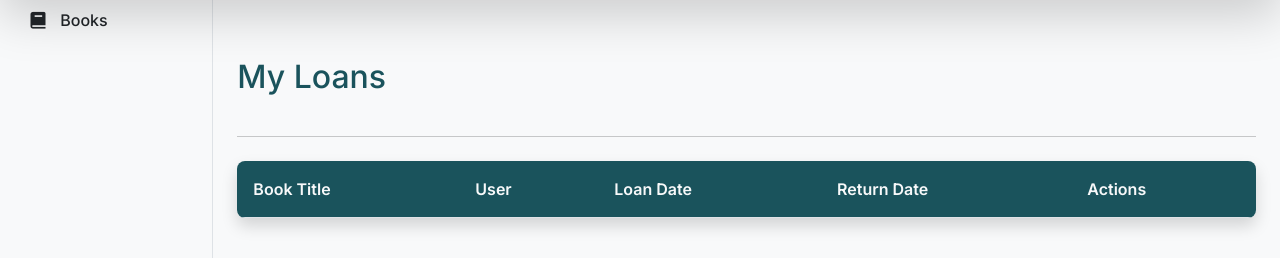
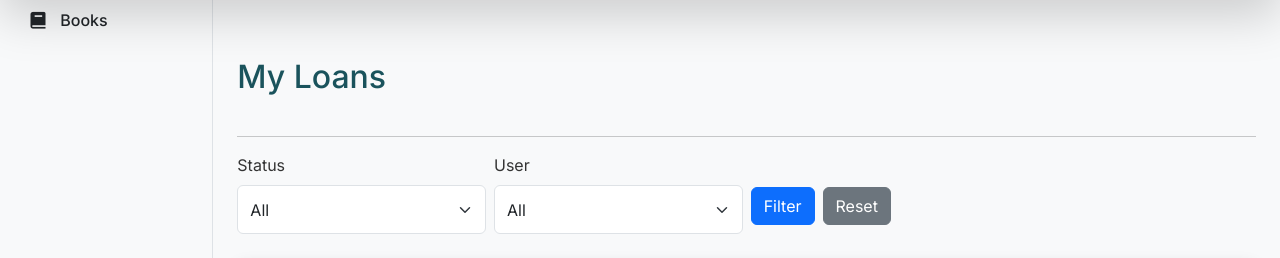
Before and after one commit to MarcinSachs/Libriya, a Flask app: page /loans/1 in a window 1280 px wide. Shown: the part 70-328 px from the top of the page. Run offline with Flask 3, Linux system fonts and the light colour scheme; the visitor is signed in with stand-in values (Sample User, id 1); data comes from the database, SQL or seed files in the repository; data that the repository does not hold is empty; some libraries are stand-ins or nearby versions.

Commit message:
Add filters to loans

```diff
--- a/app/routes.py
+++ b/app/routes.py
@@ -55,8 +55,7 @@ def favicon():
 def home():
     status_filter = request.args.get('status')
     genre_filter = request.args.get('genre')
-    author_filter = request.args.get('author')
-    title_filter = request.args.get('title')  # Pobierz tytuł z formularza
+    title_filter = request.args.get('title')
 
     query = Book.query
 
@@ -403,8 +402,34 @@ def remove_favorite(book_id):
 @login_required
 @admin_required
 def loans():
-    all_loans = Loan.query.all()
-    return render_template("loans.html", loans=all_loans, active_page="loans", parent_page="admin", title="Loans")
+    loan_query = Loan.query
+    # Apply user filter
+    user_filter_id = request.args.get('user')
+    if user_filter_id:
+        try:
+            user_filter_id = int(user_filter_id)
+            loan_query = loan_query.filter(Loan.user_id == user_filter_id)
+        except ValueError:
+            # Handle case where user_filter_id is not a valid integer
+            # You might want to flash an error message here, or just ignore the filter
+            flash(_("Invalid user ID provided for filtering."), "danger")
+     # Apply status filter
+    status_filter = request.args.get('status')
+    if status_filter:
+        if status_filter == 'available': # Show loans that have been returned
+            loan_query = loan_query.filter(Loan.return_date.isnot(None))
+        elif status_filter == 'on_loan': # Show loans that are currently active (not returned)
+            loan_query = loan_query.filter(Loan.return_date.is_(None))
+    # Order the results for consistent display (e.g., by loan date descending)
+    loan_query = loan_query.order_by(Loan.loan_date.desc())
+
+    # Execute the final query to get filtered loans
+    filtered_loans = loan_query.all()
+
+    # Get all users for the user filter dropdown (always need all for the selection)
+    all_users = User.query.order_by(User.username).all()
+
+    return render_template("loans.html", loans=filtered_loans, users=all_users, active_page="loans", parent_page="admin", title="Loans")
 
 
 @bp.route("/borrow/<int:book_id>/<int:user_id>", methods=["GET", "POST"])
--- a/app/templates/book_detail.html
+++ b/app/templates/book_detail.html
@@ -31,7 +31,7 @@
                     class="btn btn-success">
                     <i class="bx bx-log-in-circle align-middle"></i> {{ _('Borrow Book') }}
                 </a>
-                {% else %}
+                {% elif current_user and current_user.is_admin %}
                 <a href="{{ url_for('main.return_book', book_id=book.id) }}" class="btn btn-warning">
                     <i class="bx bx-log-out-circle align-middle"></i> {{ _('Return Book') }}
                 </a>
--- a/app/templates/index.html
+++ b/app/templates/index.html
@@ -99,7 +99,7 @@
                     <a href="{{ url_for('main.borrow_book', book_id=book.id, user_id=current_user.id) }}"
                         class="btn btn-outline-success btn-sm" data-bs-toggle="tooltip" data-bs-placement="top"
                         title="{{ _('Borrow Book') }}"><i class="bx bx-log-in-circle"></i></a>
-                    {% else %}
+                    {% elif current_user and current_user.is_admin %}
                     <a href="{{ url_for('main.return_book', book_id=book.id) }}" class="btn btn-outline-warning btn-sm"
                         data-bs-toggle="tooltip" data-bs-placement="top" title="{{ _('Return Book') }}"><i
                             class="bx bx-log-out-circle"></i></a>
--- a/app/templates/loans.html
+++ b/app/templates/loans.html
@@ -18,6 +18,38 @@
     {% endfor %}
     {% endif %}
     {% endwith %}
+
+
+    <!-- Filtering form -->
+    <form method="GET" action="{{ url_for('main.loans') }}" class="mb-3">
+        <div class="row g-2">
+            <div class="col-md-3">
+                <label for="status" class="form-label">{{ _('Status') }}</label>
+                <select class="form-select" id="status" name="status">
+                    <option value="">{{ _('All') }}</option>
+                    <option value="available" {% if request.args.get('status')=='available' %}selected{% endif %}>{{
+                        _('Returned') }}</option> {# Changed "Available" to "Returned" for clarity regarding loans #}
+                    <option value="on_loan" {% if request.args.get('status')=='on_loan' %}selected{% endif %}>{{ _('On
+                        Loan') }}</option>
+                </select>
+            </div>
+            <div class="col-md-3">
+                <label for="user" class="form-label">{{ _('User') }}</label>
+                <select class="form-select" id="user" name="user">
+                    <option value="">{{ _('All') }}</option>
+                    {% for user in users %}
+                    <option value="{{ user.id }}" {% if request.args.get('user')==user.id|string %}selected{% endif
+                        %}>{{ user.username }}</option>
+                    {% endfor %}
+                </select>
+            </div>
+            <div class="col-md-3 d-flex align-items-center buttons-container">
+                <div style="height: 100%; width: 0; visibility: hidden;"></div>
+                <button type="submit" class="btn btn-primary me-2">{{ _('Filter') }}</button>
+                <a href="{{ url_for('main.loans') }}" class="btn btn-secondary">{{ _('Reset') }}</a>
+            </div>
+        </div>
+    </form>
 
     <table class="table table-hover table-striped">
         <thead>
--- a/app/templates/user_profile.html
+++ b/app/templates/user_profile.html
@@ -48,6 +48,7 @@
                 <td>{{ loan.book.title }}</td>
                 <td>{{ loan.loan_date.strftime('%Y-%m-%d') }}</td>
                 <td>
+                    <!--
                     <form action="{{ url_for('main.return_loan', loan_id=loan.id) }}" method="POST"
                         style="display: inline;">
                         <button type="submit" class="btn btn-outline-warning btn-sm" data-bs-toggle="tooltip"
@@ -55,6 +56,7 @@
                             <i class="bx bx-log-out-circle"></i>
                         </button>
                     </form>
+                    -->
                 </td>
             </tr>
             {% endfor %}
```
Also changed, not shown: translations/en/LC_MESSAGES/messages.po, translations/pl/LC_MESSAGES/messages.po, 4 other files.
